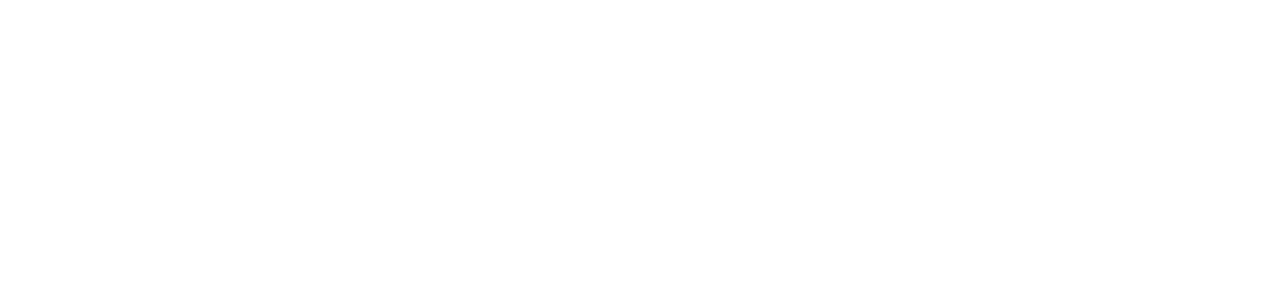
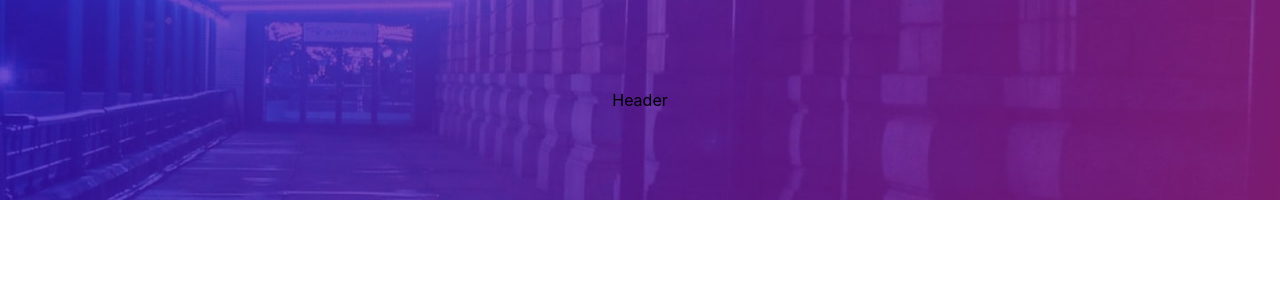
Before and after one commit to reza-talebii/react-projects, a React (Create React App) app: page / in a window 1280 px wide. Shown: the top 300 px of the page. Built offline with nearby package versions, Linux system fonts and the light colour scheme.

Commit message:
header base styled

```diff
--- a/src/App.js
+++ b/src/App.js
@@ -1,5 +1,11 @@
+import Header from "./Layout/Header";
+
 const App = () => {
-  return <div className="App"></div>;
+  return (
+    <>
+      <Header />
+    </>
+  );
 };
 
 export default App;
--- a/src/Layout/Header.jsx
+++ b/src/Layout/Header.jsx
@@ -0,0 +1,8 @@
+import React from "react";
+import classes from "./Header.module.css";
+
+const Header = () => {
+  return <header className={classes.header}>Header</header>;
+};
+
+export default Header;
--- /dev/null
+++ b/src/Layout/Header.module.css
@@ -0,0 +1,7 @@
+.header {
+  display: flex;
+  justify-content: center;
+  align-items: center;
+  background: url("../assets/bg-desktop-dark.jpg") no-repeat center/cover;
+  height: 200px;
+}
```
